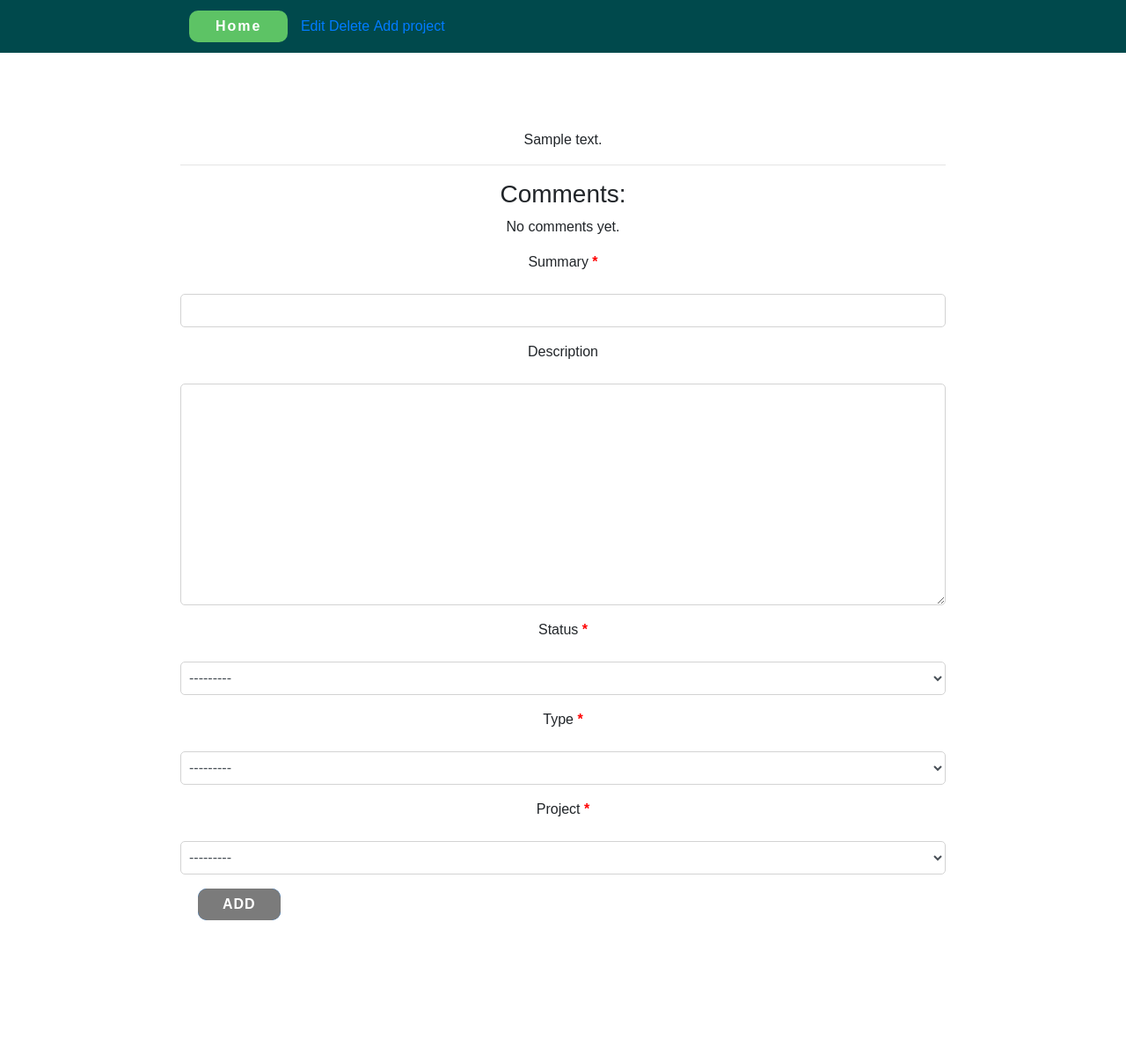
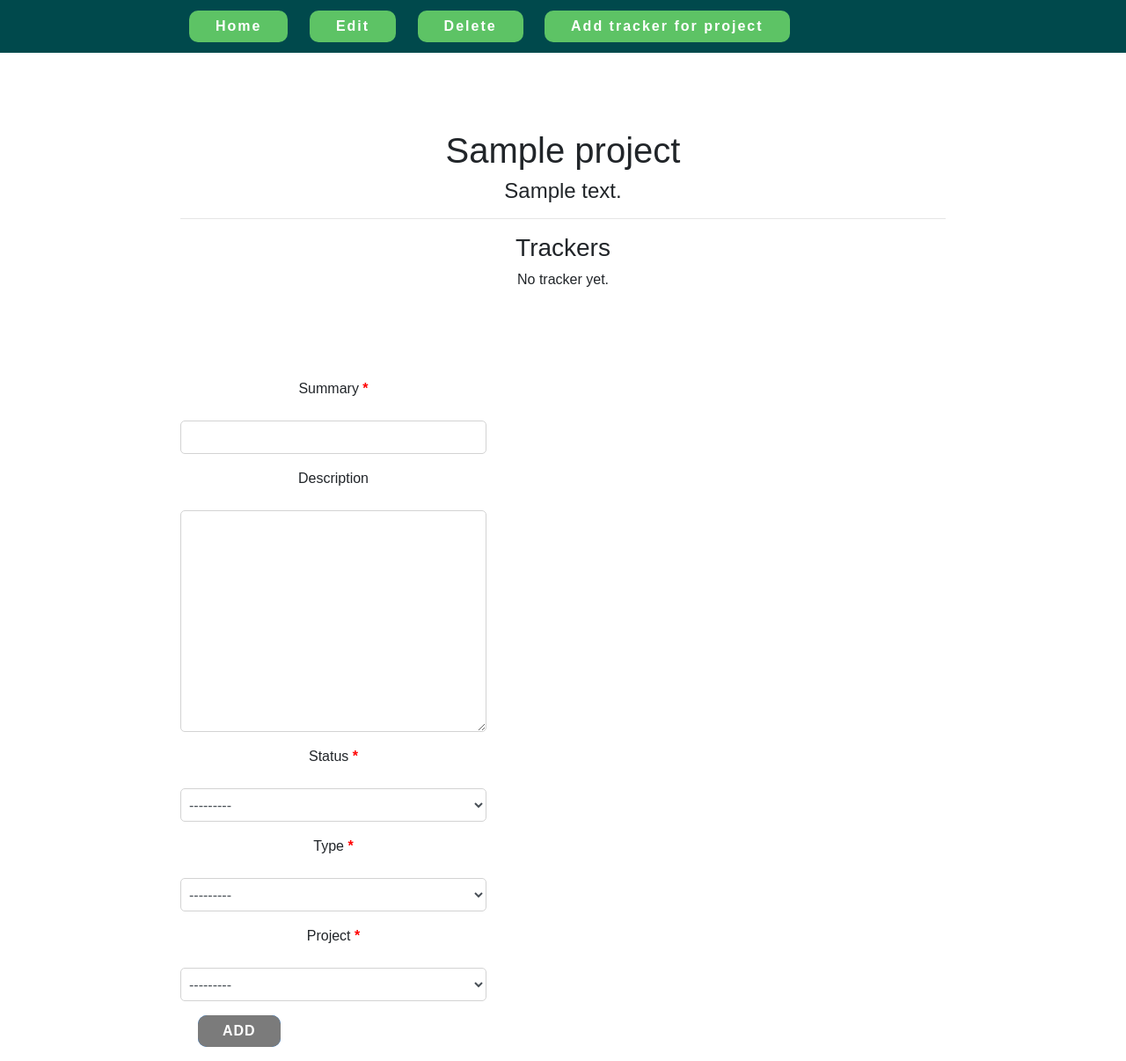
Before and after one commit to keny-stark/issue-tracker, a Django app: page /project/1/ in a window 1280 px wide. Shown: the whole page at 88% size. Before the commit the page ends 1046 px from the top, so only its background shows below. Run offline with Django 3.2, Linux system fonts and the light colour scheme; data comes from the database, SQL or seed files in the repository; tables that the repository leaves empty hold one stand-in row (values such as "Sample post"); some libraries are stand-ins or nearby versions.

Commit message:
исправил последние ошибки, сделал удаление и обновления проекта

```diff
--- a/source/main/urls.py
+++ b/source/main/urls.py
@@ -37,4 +37,5 @@
     path('project/add/', ProjectCreateView.as_view(), name='project_create'),
     path('project/<int:pk>/edit/', ProjectUpdate.as_view(), name='project_update'),
     path('project/<int:pk>/delete/', ProjectDelete.as_view(), name='delete_project'),
+    path('article/<int:pk>/add-comment/', TrackerForProjectCreateView.as_view(), name='create_new_tracker')
 ]
--- a/source/webapp/forms.py
+++ b/source/webapp/forms.py
@@ -15,7 +15,7 @@
 class ProjectForm(forms.ModelForm):
     class Meta:
         model = Project
-        fields = ['title', 'description']
+        fields = ['title', 'description', 'status']
 
 
 class TypeForm(forms.ModelForm):
--- a/source/webapp/static/css/style.css
+++ b/source/webapp/static/css/style.css
@@ -263,3 +263,12 @@
 .for_button{
     margin-top: inherit;
 }
+.tracker_for_project{
+    margin-bottom: 20px;
+    border: solid 20px #00ff5a52;
+
+}
+.form-project_tracker {
+    max-width: 40%;
+    margin-top: 100px;
+}
--- a/source/webapp/templates/project/project_delete.html
+++ b/source/webapp/templates/project/project_delete.html
@@ -2,7 +2,7 @@
 {% block title %}Delete project{% endblock %}
 {% block content %}
     <form method="POST" action="{% url 'delete_project' project.pk %}">{% csrf_token %}
-        <h2>Are you sure you want to delete this tracker?</h2>
+        <h2>Are you sure you want to delete this project?</h2>
         <h3>title: {{ project.title }}</h3>
         <p class="for_text">Description: {{ project.description }}</p>
         <button type="submit" class="action-btn">Delete</button>
--- a/source/webapp/templates/project/project_detail_view.html
+++ b/source/webapp/templates/project/project_detail_view.html
@@ -3,39 +3,38 @@
 {% block title %}{{ project.title }}{% endblock %}
 
 {% block menu %}
-    <li><a href="{% url "project_update" project.pk %}">Edit</a></li>
-    <li><a href="{% url "delete_project" project.pk %}">Delete</a></li>
-    <li><a href="#add_comment">Add project</a></li>
+    <li><a href="{% url "project_update" project.pk %}" class="action-btn">Edit</a></li>
+    <li><a href="{% url "delete_project" project.pk %}" class="action-btn">Delete</a></li>
+    <li><a href="#add_comment" class="action-btn">Add tracker for project</a></li>
 {% endblock %}
 
 {% block content %}
-    <h1>{{ article.title }}</h1>
-    <p>{{ project.description }}
-
-{#    <div class="pre">{{ article.text }}</div>#}
+    <h1>{{ project.title }}</h1>
+    <h4>{{ project.description }}</h4>
     <hr/>
-    <h3>Comments:</h3>
+    <h3>Trackers</h3>
         {% if is_paginated %}
             {% include 'partial/pagination.html' %}
         {% endif %}
-    <div class="comment-list">
-        {% for comment_det in tracker %}
-            <div class="com">
-                <p>{{ comment_det.author }}</p>
-                <div class="pre">{{ comment_det.deskription }}</div>
+        {% for tracker in project.tracker.all %}
+
+            <div class="tracker_for_project">
+                <h4>{{ tracker.summary }}</h4>
+                <div class="pre">{{ tracker.deskription }}</div>
                 <p class="comment-links">
-                    <a href="{% url 'comment_update' comment_det.pk %}">Edit</a>
-                    <a href="{% url 'comment_delete' comment_det.pk %}">Delete</a>
+                    <a href="{% url 'update_tracker' tracker.pk %}" class="btn btn4">Edit</a>
+                    <a href="{% url 'delete_tracker' tracker.pk %}" class="btn btn1">Delete</a>
                 </p>
             </div>
         {% empty %}
-            <p>No comments yet.</p>
+            <p>No tracker yet.</p>
         {% endfor %}
-    </div>
     {% if is_paginated %}
         {% include 'partial/pagination.html' %}
     {% endif %}
-    <form action="{% url 'tracker_add' form. %}" method="POST" id="add_comment">
+    <div class="form-project_tracker">
+        <form action="{% url 'create_new_tracker' project.pk %}" method="POST" id="add_comment">
             {% include 'partial/tracker_form.html' with button_text='Add' %}
         </form>
+    </div>
 {% endblock %}
--- a/source/webapp/views/__init__.py
+++ b/source/webapp/views/__init__.py
@@ -1,4 +1,5 @@
-from .tracker_view import IndexView, TrackerView, TrackerCreateView, TrackerUpdate, DeleteTracker
+from .tracker_view import IndexView, TrackerView, TrackerCreateView, TrackerUpdate,\
+    DeleteTracker, TrackerForProjectCreateView
 from .type_view import TypeAddView, DeleteType, TypeView, UpdateTypeView
 from .status_view import StatusView, DeleteStatus, UpdateStatusView, StatusAddView
 from .project_view import ProjectView, ProjectCreateView, ProjectDetailView, ProjectUpdate, ProjectDelete
--- a/source/webapp/views/project_view.py
+++ b/source/webapp/views/project_view.py
@@ -9,14 +9,13 @@
     context_object_name = 'project'
     model = Project
     template_name = 'project/projects_view.html'
-    ordering = ['-created_at']
-    paginate_by = 3
-    paginate_orphans = 1
+    ordering = ['created_at']
 
 
 class ProjectDetailView(DetailView):
     model = Project
     template_name = 'project/project_detail_view.html'
+    context_object_name = 'project'
 
     def get_context_data(self, **kwargs):
         context = super().get_context_data(**kwargs)
@@ -25,13 +24,13 @@
         self.paginate_comments_to_context(trackers, context)
         return context
 
-    def paginate_comments_to_context(self, trackers, context):
-        paginator = Paginator(trackers, 3, 0)
+    def paginate_comments_to_context(self, tracker, context):
+        paginator = Paginator(tracker, 3, 0)
         page_number = self.request.GET.get('page', 1)
         page = paginator.get_page(page_number)
         context['paginator'] = paginator
         context['page_obj'] = page
-        context['trackers'] = page.object_list
+        context['tracker'] = page.object_list
         context['is_paginated'] = page.has_other_pages()
 
 
@@ -39,18 +38,18 @@
     template_name = 'project/project_create.html'
     model = Project
     form_class = ProjectForm
-    redirect_url = 'project'
+    success_url = reverse_lazy('projects')
 
 
 class ProjectUpdate(UpdateView):
     model = Project
     form_class = ProjectForm
     template_name = 'project/project_update.html'
-    redirect_url = 'project'
+    success_url = reverse_lazy('projects')
 
 
 class ProjectDelete(DeleteView):
     template_name = 'project/project_delete.html'
     model = Project
     context_object_name = 'project'
-    success_url = reverse_lazy('project_detail')
+    success_url = reverse_lazy('projects')
--- a/source/webapp/views/tracker_view.py
+++ b/source/webapp/views/tracker_view.py
@@ -25,7 +25,7 @@
     redirect_url = 'tracker'
 
 
-class CommentForArticleCreateView(CreateView):
+class TrackerForProjectCreateView(CreateView):
     template_name = 'tracker/add_tracker.html'
     form_class = TrackerForm
 
```
Also changed, not shown: source/webapp/templates/project/project_update.html (+11 -9 lines). Lines whose indentation alone changed are shown as unchanged.
